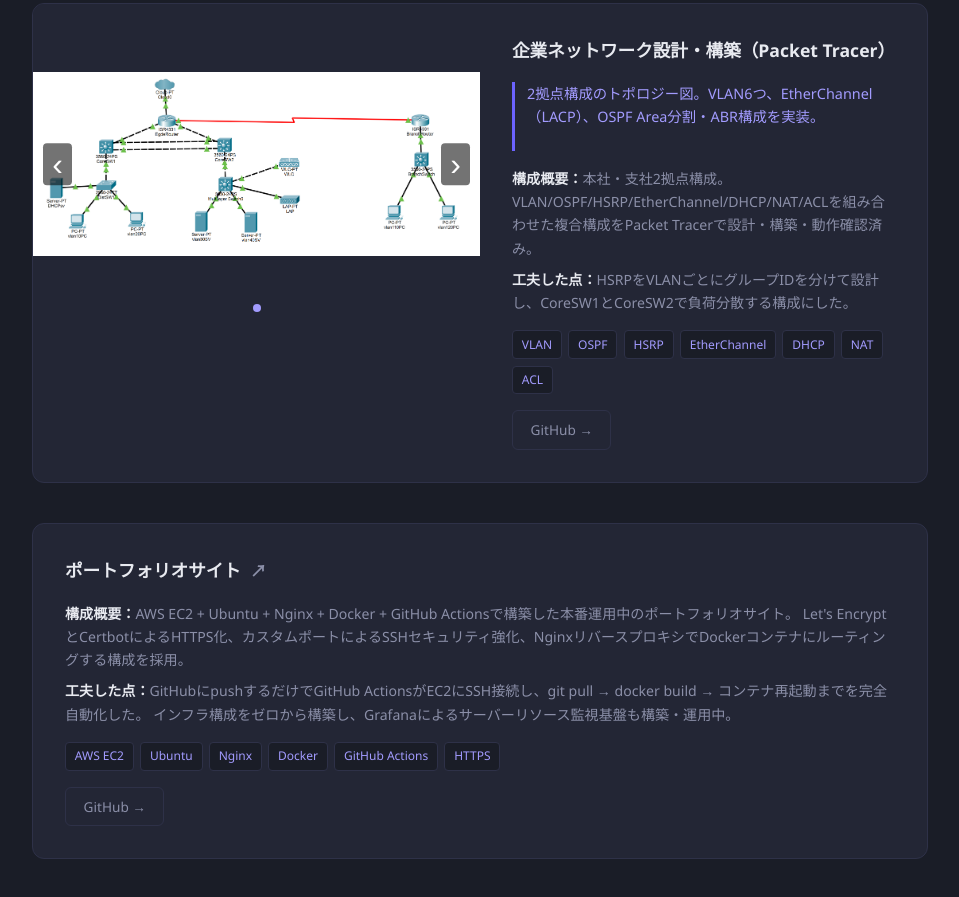
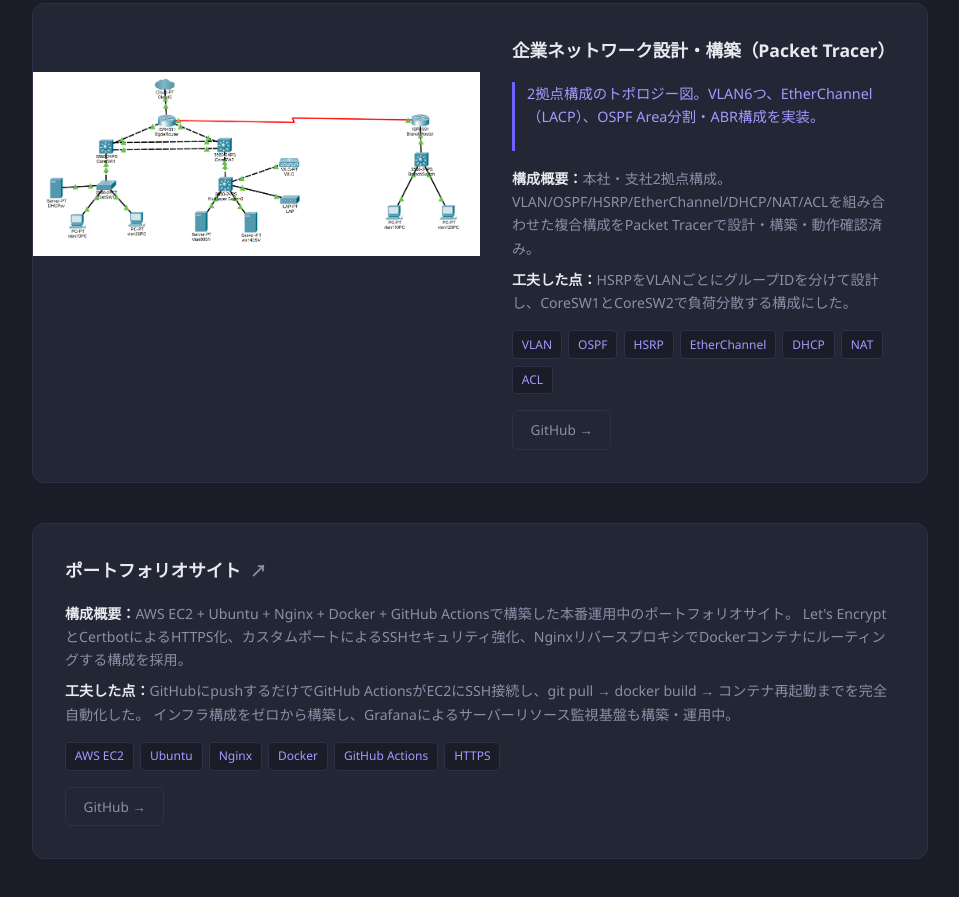
Before and after one commit to noaman121/my-web-app, a plain HTML site: page index.html in a window 1280 px wide. Shown: the part 2159-3056 px from the top of the page, without its empty margins (160-1119 px from the left). Drawn offline with Linux system fonts and the light colour scheme.

Commit message:
update:delete slide

```diff
--- a/index.html
+++ b/index.html
@@ -125,11 +125,6 @@
           ]'>
           <div class="work-media">
             <img class="slide-img slide-image" src="images/packet1.png" alt="企業ネットワーク設計 トポロジー">
-            <button class="slide-btn slide-prev" aria-label="前へ">&#8249;</button>
-            <button class="slide-btn slide-next" aria-label="次へ">&#8250;</button>
-            <div class="slide-dots">
-              <span class="dot active"></span>
-            </div>
           </div>
           <div class="work-content">
             <div class="work-title">企業ネットワーク設計・構築（Packet Tracer）</div>
@@ -214,28 +209,6 @@ Let's EncryptとCertbotによるHTTPS化、カスタムポートによるSSHセ
   </footer>
 
   <script>
-    document.querySelectorAll('.work-card[data-slides]').forEach(function(card) {
-      var slides = JSON.parse(card.dataset.slides);
-      var img = card.querySelector('.slide-img');
-      var caption = card.querySelector('.slide-caption');
-      var dots = card.querySelectorAll('.dot');
-      var idx = 0;
-
-      function show(n) {
-        idx = (n + slides.length) % slides.length;
-        img.src = slides[idx].img;
-        img.alt = slides[idx].alt || '';
-        caption.textContent = slides[idx].caption;
-        dots.forEach(function(d, i) { d.classList.toggle('active', i === idx); });
-      }
-
-      card.querySelector('.slide-prev').addEventListener('click', function() { show(idx - 1); });
-      card.querySelector('.slide-next').addEventListener('click', function() { show(idx + 1); });
-      dots.forEach(function(d, i) { d.addEventListener('click', function() { show(i); }); });
-
-      show(0);
-    });
-
     // Lightbox
     var lightbox = document.getElementById('lightbox');
     var lightboxImg = document.getElementById('lightbox-img');
```
